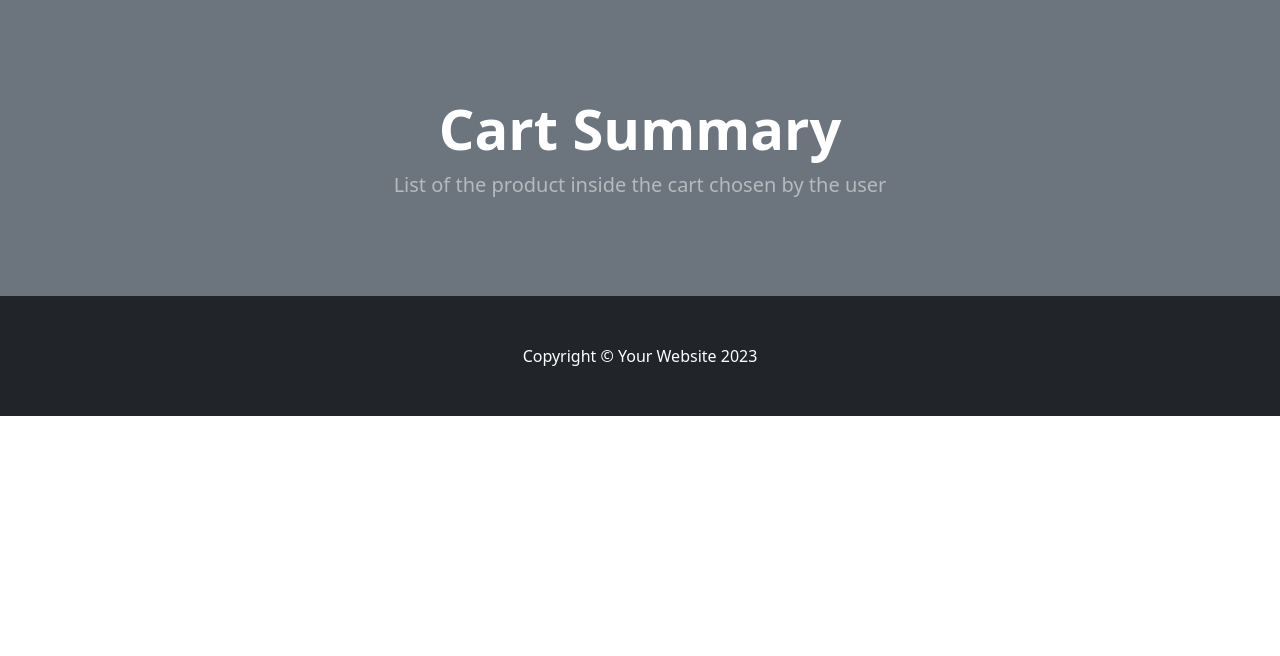
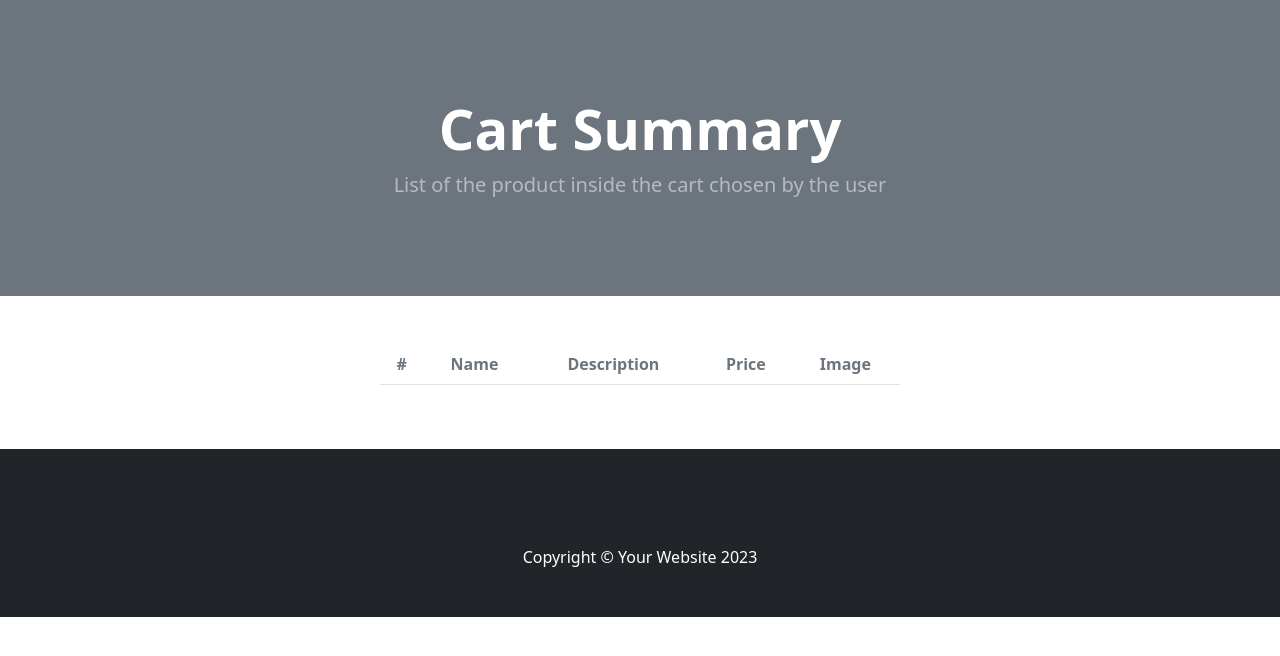
Before and after one commit to lalainafr/django-og-project, a Django app: page /cart/ in a window 1280 px wide. Shown: the part 57-713 px from the top of the page. Run offline with Django 5.2, Linux system fonts and the light colour scheme; lists and menus that the app fills with data are empty; some libraries are stand-ins or nearby versions.

Commit message:
cart-product summary

```diff
--- a/cart/cart.py
+++ b/cart/cart.py
@@ -1,3 +1,5 @@
+from ticket.models import Product
+
 class Cart():
     # initialise class
     def __init__(self, request):
@@ -38,3 +40,12 @@ class Cart():
     # get the length of the product quantity on the cart
     def __len__(self):
         return len(self.cart)
+
+
+    # show products in the cart
+    def get_products(self):
+        # get Ids from the cart
+        product_ids = self.cart.keys()
+        # use ids to lookup products in the db models
+        products = Product.objects.filter(id__in=product_ids)
+        return products
--- a/cart/views.py
+++ b/cart/views.py
@@ -4,9 +4,11 @@ from ticket.models import Product
 from django.http import JsonResponse  # send to json data
 
 
-
 def cart_summary(request):
-    context = {}
+    # Get the cart
+    cart = Cart(request)
+    cart_products = cart.get_products
+    context = {'cart_products': cart_products}
     return render(request, 'cart/cart-summary.html', context)
 
 def cart_add(request):
--- a/templates/base.html
+++ b/templates/base.html
@@ -29,14 +29,13 @@
     <body>
         <!-- Navigation-->
         {% include 'ticket/navbar.html' %}
-
         <!-- Header-->
         {% block header %} {% endblock header %}
         <!-- Content-->
-        {% block content %} {% endblock content %}
+        <div class="my-5">{% block content %} {% endblock content %}</div>
         <!-- Footer-->
         <footer class="py-5 bg-dark">
-            <div class="container">
+            <div class="container mt-5">
                 <p class="m-0 text-center text-white">
                     Copyright &copy; Your Website 2023
                 </p>
--- a/templates/cart/cart-summary.html
+++ b/templates/cart/cart-summary.html
@@ -10,5 +10,51 @@
         </div>
     </div>
 </header>
-{% endblock header %} {% block content %} {% endblock content %}
+{% endblock header %} {% block content %}
+<div class="row justify-content-center">
+
+<div class="col-md-5">
+            <table class="table">
+                <thead>
+                    <tr class="text-center text-secondary">
+                        <th scope="col">#</th>
+                        <th scope="col">Name</th>
+                        <th scope="col">Description</th>
+                        <th scope="col">Price</th>
+                        <th scope="col">Image</th>
+                    </tr>
+                </thead>
+                {% for product in cart_products %}
+                <tbody>
+                    <tr>
+                        <td class="text-center">
+                            <small>{{product.id}} </small>
+                        </td>
+                        <td class="text-center">
+                            <small>{{product.name}} </small>
+                        </td>
+                        <td class="text-center">
+                            <small>{{product.Description | slice:":80"}} </small>
+                        </td>
+                        <td class="text-center">
+                            <small>{{product.price}} </small>
+                        </td>
+                        <td class="text-center">
+                            <img src="{{product.Image.url}}" style="height: 50px"></img>
+                        </td>
+
+                        <!--
+                        <button type="button" class="disabled btn btn-sm btn-danger rounded-4">
+                            <span class="badge badge-light">Checkout</span>
+                        </button>
+                    </tr> -->
+                    </tr>
+                </tbody>
+
+                {% endfor %}
+            </table>
+        </div>
+
+</div>
+{% endblock content %}
 <!-- Footer-->
```
Also changed, not shown: db.sqlite3.
